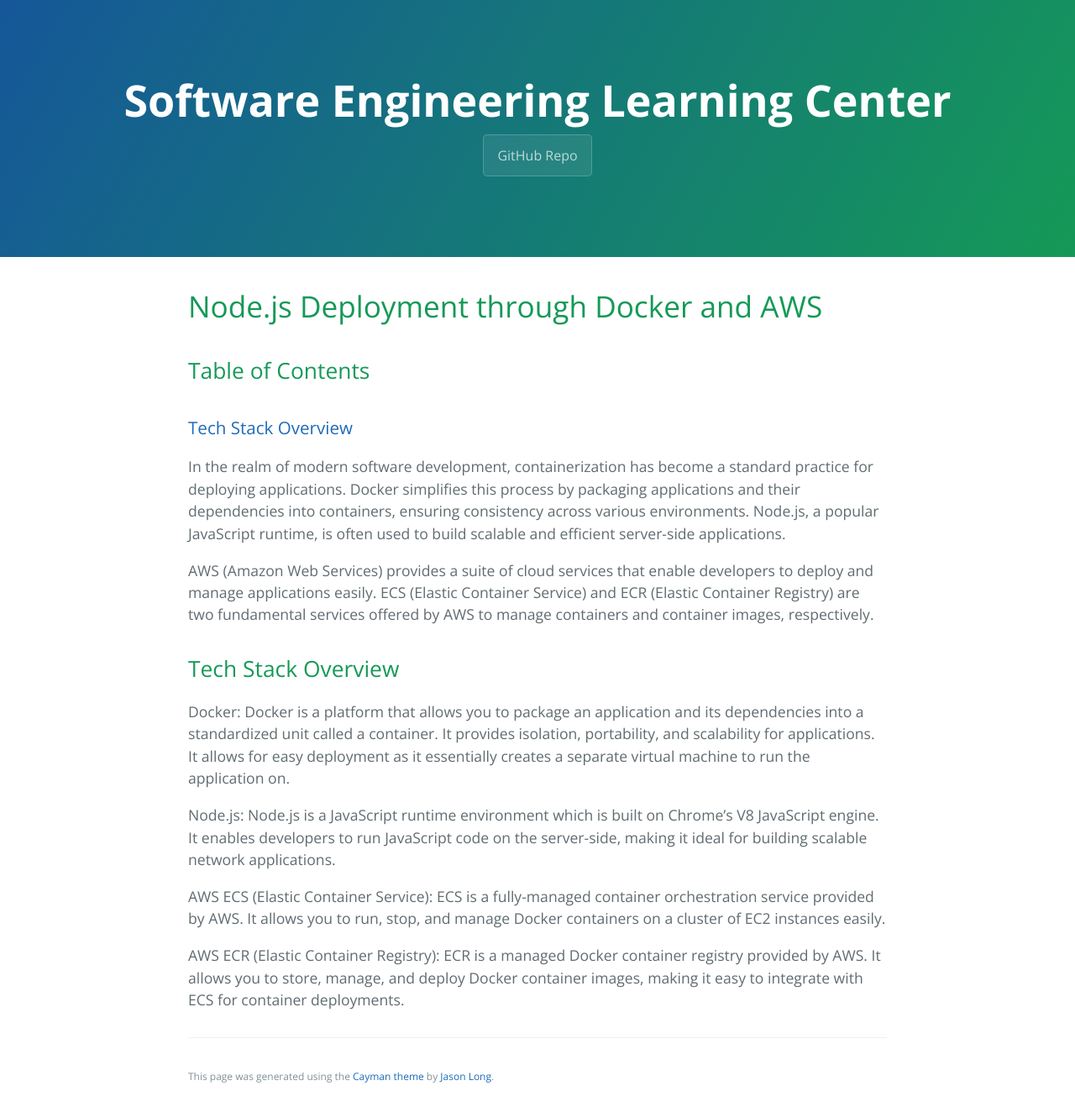
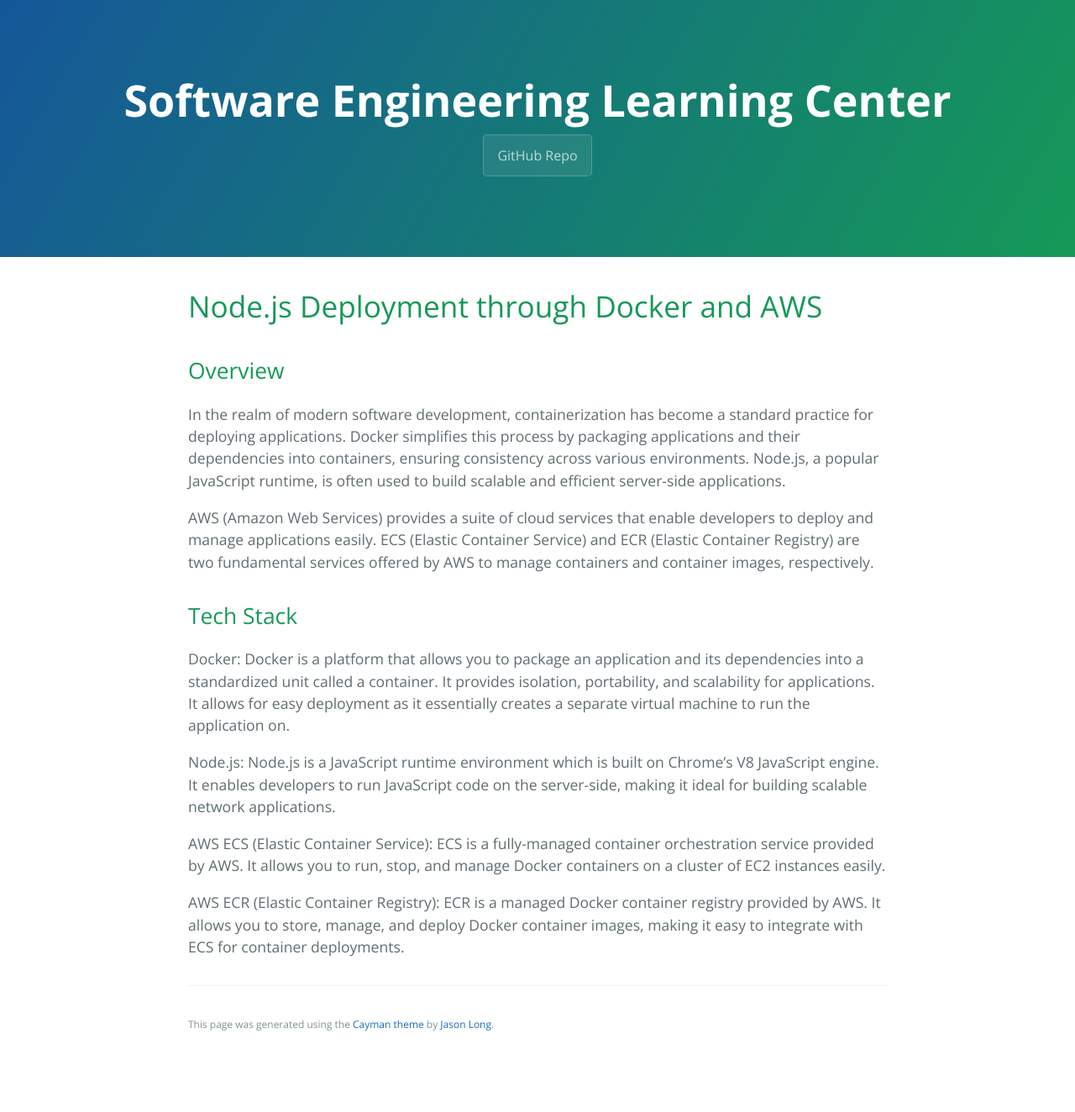
Before and after one commit to learning-software-engineering/learning-software-engineering.github.io, a Jekyll site: the page built from Topics/Development_Process/Deploy_Node.js_AWS.md, in a window 1280 px wide. Shown: the whole page at 84% size. Built offline with Jekyll 4.4.1, drawn with Linux system fonts in a browser that asks for light colours; our own code applies the rules of GitHub Pages for plain Markdown files; after the commit the page ends 1262 px from its top, so only the background shows below that.

Commit message:
Update Deploy_Node.js_AWS.md

```diff
--- a/Topics/Development_Process/Deploy_Node.js_AWS.md
+++ b/Topics/Development_Process/Deploy_Node.js_AWS.md
@@ -1,13 +1,11 @@
 # Node.js Deployment through Docker and AWS
 
-## Table of Contents
-### [Tech Stack Overview](#tech-stack-overview-1)
-
+## Overview
 In the realm of modern software development, containerization has become a standard practice for deploying applications. Docker simplifies this process by packaging applications and their dependencies into containers, ensuring consistency across various environments. Node.js, a popular JavaScript runtime, is often used to build scalable and efficient server-side applications.
 
 AWS (Amazon Web Services) provides a suite of cloud services that enable developers to deploy and manage applications easily. ECS (Elastic Container Service) and ECR (Elastic Container Registry) are two fundamental services offered by AWS to manage containers and container images, respectively.
 
-## Tech Stack Overview
+## Tech Stack
 
 Docker: Docker is a platform that allows you to package an application and its dependencies into a standardized unit called a container. It provides isolation, portability, and scalability for applications. It allows for easy deployment as it essentially creates a separate virtual machine to run the application on.
 
```
